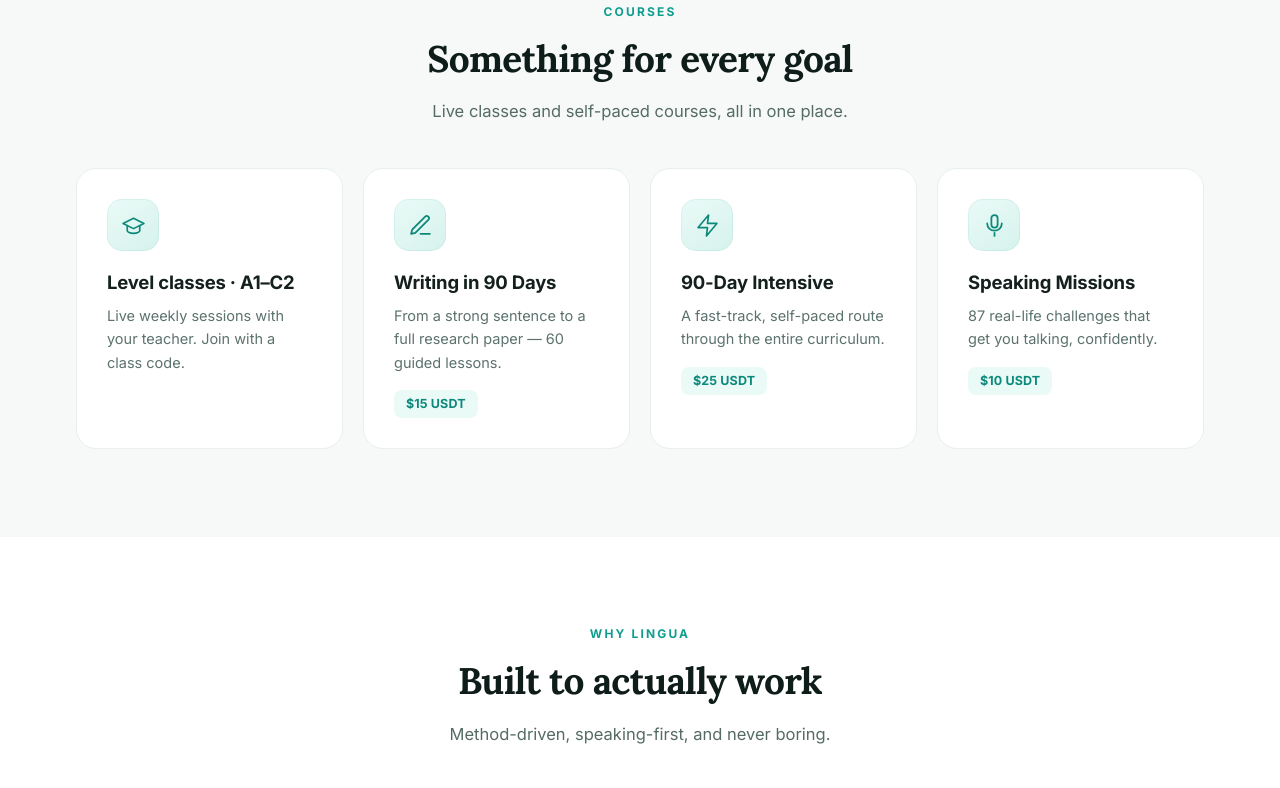
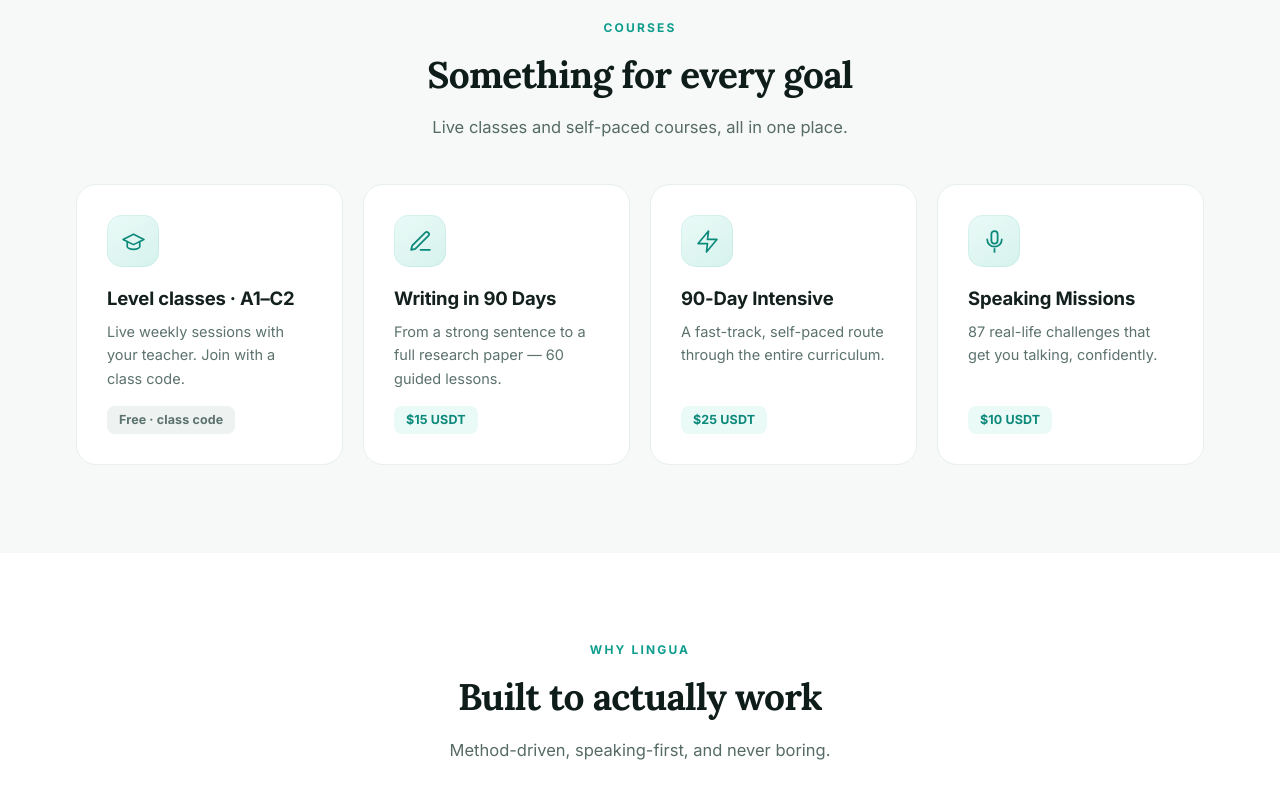
Before and after one commit to thenameisarian/lingua, a plain HTML site: page index.html in a window 1280 px wide. Shown: the part 1486-2274 px from the top of the page. Drawn offline with nearby package versions, Linux system fonts and the light colour scheme; no server answers.

Commit message:
Fix landing card alignment: bottom-anchor prices & testimonials, Free chip

```diff
--- a/index.html
+++ b/index.html
@@ -281,20 +281,22 @@
   .lp-h2{font-family:Lora,serif;font-size:37px;text-align:center;margin:10px 0 12px;letter-spacing:-.02em;color:#0f1d1a}
   .lp-lead{text-align:center;color:#566b66;margin:0 auto 44px;max-width:560px;font-size:16.5px;line-height:1.6}
   .lp-grid{display:grid;grid-template-columns:repeat(auto-fit,minmax(250px,1fr));gap:20px}
-  .lp-card{position:relative;background:#fff;border:1px solid #e8efed;border-radius:20px;padding:30px;transition:transform .22s cubic-bezier(.2,.7,.2,1),box-shadow .22s,border-color .22s}
+  .lp-card{position:relative;background:#fff;border:1px solid #e8efed;border-radius:20px;padding:30px;display:flex;flex-direction:column;transition:transform .22s cubic-bezier(.2,.7,.2,1),box-shadow .22s,border-color .22s}
   .lp-card:hover{transform:translateY(-7px);box-shadow:0 24px 50px -24px rgba(16,60,54,.28);border-color:#d2e7e1}
   .lp-ic{width:52px;height:52px;border-radius:15px;background:linear-gradient(145deg,#eafaf7,#d6f2ec);color:#0c897b;display:flex;align-items:center;justify-content:center;box-shadow:inset 0 0 0 1px rgba(15,157,142,.08)}
   .lp-ic svg{width:25px;height:25px}
   .lp-card h3{font-size:18.5px;margin:18px 0 7px;letter-spacing:-.01em;color:#13201d}
   .lp-card p{font-size:14.5px;color:#5c726d;margin:0;line-height:1.6}
-  .lp-price{display:inline-block;margin-top:16px;background:#eafaf7;color:#0c897b;font-weight:700;font-size:12.5px;border-radius:8px;padding:5px 12px;letter-spacing:.01em}
+  .lp-price{display:inline-block;align-self:flex-start;margin-top:auto;padding-top:0;background:#eafaf7;color:#0c897b;font-weight:700;font-size:12.5px;border-radius:8px;padding:5px 12px;letter-spacing:.01em}
+  .lp-free{display:inline-block;align-self:flex-start;margin-top:auto;background:#eef2f1;color:#5c726d;font-weight:700;font-size:12.5px;border-radius:8px;padding:5px 12px;letter-spacing:.01em}
+  .lp-card p{margin-bottom:16px}
   .lp-num{width:42px;height:42px;border-radius:13px;background:#0f9d8e;color:#fff;font-weight:700;font-size:17px;display:flex;align-items:center;justify-content:center;box-shadow:0 10px 22px -8px rgba(15,157,142,.6);font-family:Lora,serif}
   /* testimonials */
-  .lp-tcard{background:#fff;border:1px solid #e8efed;border-radius:20px;padding:28px}
+  .lp-tcard{background:#fff;border:1px solid #e8efed;border-radius:20px;padding:28px;display:flex;flex-direction:column}
   .lp-quote{color:#cfe6e0}
   .lp-quote svg{width:30px;height:30px}
   .lp-tcard .q{font-size:15.5px;color:#33433f;line-height:1.65;margin-top:12px}
-  .lp-tu{display:flex;align-items:center;gap:12px;margin-top:20px}
+  .lp-tu{display:flex;align-items:center;gap:12px;margin-top:auto;padding-top:20px}
   .lp-av{width:42px;height:42px;border-radius:50%;background:linear-gradient(145deg,#0f9d8e,#39ccab);color:#fff;display:flex;align-items:center;justify-content:center;font-weight:700;font-family:Lora,serif}
   /* faq */
   .lp-faq{max-width:740px;margin:0 auto}
@@ -373,7 +375,7 @@
   <section class="lp-alt lp-sec" id="lpcourses"><div class="lp-wrap lp-reveal">
     <div class="lp-kicker">Courses</div><h2 class="lp-h2">Something for every goal</h2><p class="lp-lead">Live classes and self-paced courses, all in one place.</p>
     <div class="lp-grid">
-      <div class="lp-card"><div class="lp-ic">${I.cap}</div><h3>Level classes · A1–C2</h3><p>Live weekly sessions with your teacher. Join with a class code.</p></div>
+      <div class="lp-card"><div class="lp-ic">${I.cap}</div><h3>Level classes · A1–C2</h3><p>Live weekly sessions with your teacher. Join with a class code.</p><span class="lp-free">Free · class code</span></div>
       <div class="lp-card"><div class="lp-ic">${I.pen}</div><h3>Writing in 90 Days</h3><p>From a strong sentence to a full research paper — 60 guided lessons.</p><span class="lp-price">$${PRICES.writing} USDT</span></div>
       <div class="lp-card"><div class="lp-ic">${I.zap}</div><h3>90-Day Intensive</h3><p>A fast-track, self-paced route through the entire curriculum.</p><span class="lp-price">$${PRICES.intensive} USDT</span></div>
       <div class="lp-card"><div class="lp-ic">${I.mic}</div><h3>Speaking Missions</h3><p>87 real-life challenges that get you talking, confidently.</p><span class="lp-price">$${PRICES.missions} USDT</span></div>
```
Also changed, not shown: lingua-online.src.html (+7 -5 lines).
